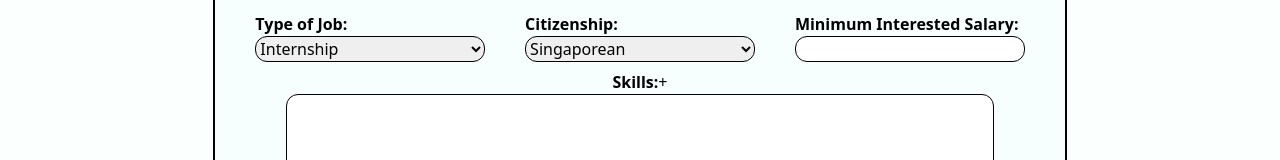
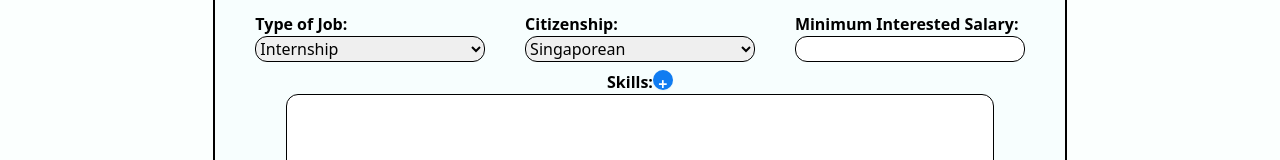
Before and after one commit to KayTeo/JobQuest, a Next.js app in the folder jobquest/: page /user/searcher/setup in a window 1280 px wide. Shown: the part 316-476 px from the top of the page. Built offline with nearby package versions, Linux system fonts and the light colour scheme.

Commit message:
searcher setup state

```diff
--- /dev/null
+++ b/jobquest/app/api/resumeboost/route,.js
@@ -0,0 +1,5 @@
+export async function GET(request) {
+    return new Response(JSON.stringify({ test: "Hello World", hi: "test" }));
+}
+
+export async function POST(request) {}
--- a/jobquest/app/user/searcher/setup/SearcherSetUp.js
+++ b/jobquest/app/user/searcher/setup/SearcherSetUp.js
@@ -1,8 +1,13 @@
-import React from "react";
+"use client";
+
+import { useState } from "react";
 import Link from "next/link";
 
 export default function SearcherSetUp() {
     // TODO: react stuff
+    const [skills, setSkills] = useState([]);
+    const [addSkills, setAddSkills] = useState(false);
+
     return (
         <div className="flex h-full flex-col items-center justify-center gap-2 py-8">
             <header className="text-3xl font-bold tracking-tight text-accent-500 sm:text-4xl">
@@ -120,17 +125,26 @@ export default function SearcherSetUp() {
                 <div className="mt-2 flex justify-start">
                     <div className="font-bold">Skills:</div>
                     {/* TODO: crud skills and show */}
-                    <div>+</div>
+                    <button
+                        className="h-5 w-5 rounded-full bg-accent-500 text-center text-base font-semibold leading-7 text-white shadow-sm hover:bg-accent-300"
+                        onClick={() => {
+                            setAddSkills(!addSkills);
+                        }}
+                    >
+                        +
+                    </button>
                 </div>
+                {addSkills ? (
+                    <div> adding skills</div>
+                ) : (
                     <div className="mb-2 h-full w-5/6 rounded-xl border border-black bg-white"></div>
-                <div className="flex items-end justify-center">
+                )}
                 <Link
                     href="/user/searcher"
                     className="h-10 w-24 rounded-full bg-accent-500 px-3.5 py-1.5 text-base font-semibold leading-7 text-white shadow-sm hover:bg-accent-300"
                 >
                     Searcher
                 </Link>
-                </div>
             </form>
         </div>
     );
```
Lines whose indentation alone changed are shown as unchanged.
